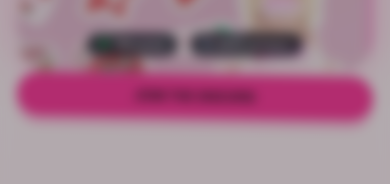
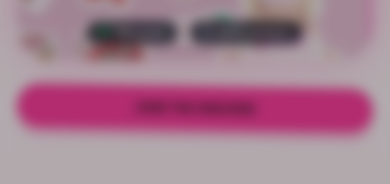
Before and after one commit to jespermhl/naomijonhq, a Next.js app: page / in a window 390 px wide. Shown: the part 627-811 px from the top of the page. Built offline with nearby package versions, Linux system fonts and the light colour scheme; no server answers.

Commit message:
style: adjust JoinDiscordButton visibility breakpoints and add top margin to mobile button

```diff
--- a/components/HeroSection.tsx
+++ b/components/HeroSection.tsx
@@ -35,7 +35,7 @@ export default function HeroSection() {
                             </div>
                         </div>
 
-                        <JoinDiscordButton href={inviteLink} className="max-sm:hidden" />
+                        <JoinDiscordButton href={inviteLink} className="max-md:hidden" />
                     </div>
 
                     <div className="flex w-full flex-col items-center">
@@ -61,7 +61,7 @@ export default function HeroSection() {
 
                         <JoinDiscordButton
                             href={inviteLink}
-                            className="max-sm:py-3 max-sm:text-sm md:hidden"
+                            className="max-sm:py-3 max-sm:text-sm md:hidden mt-6"
                         />
                     </div>
                 </div>
```
